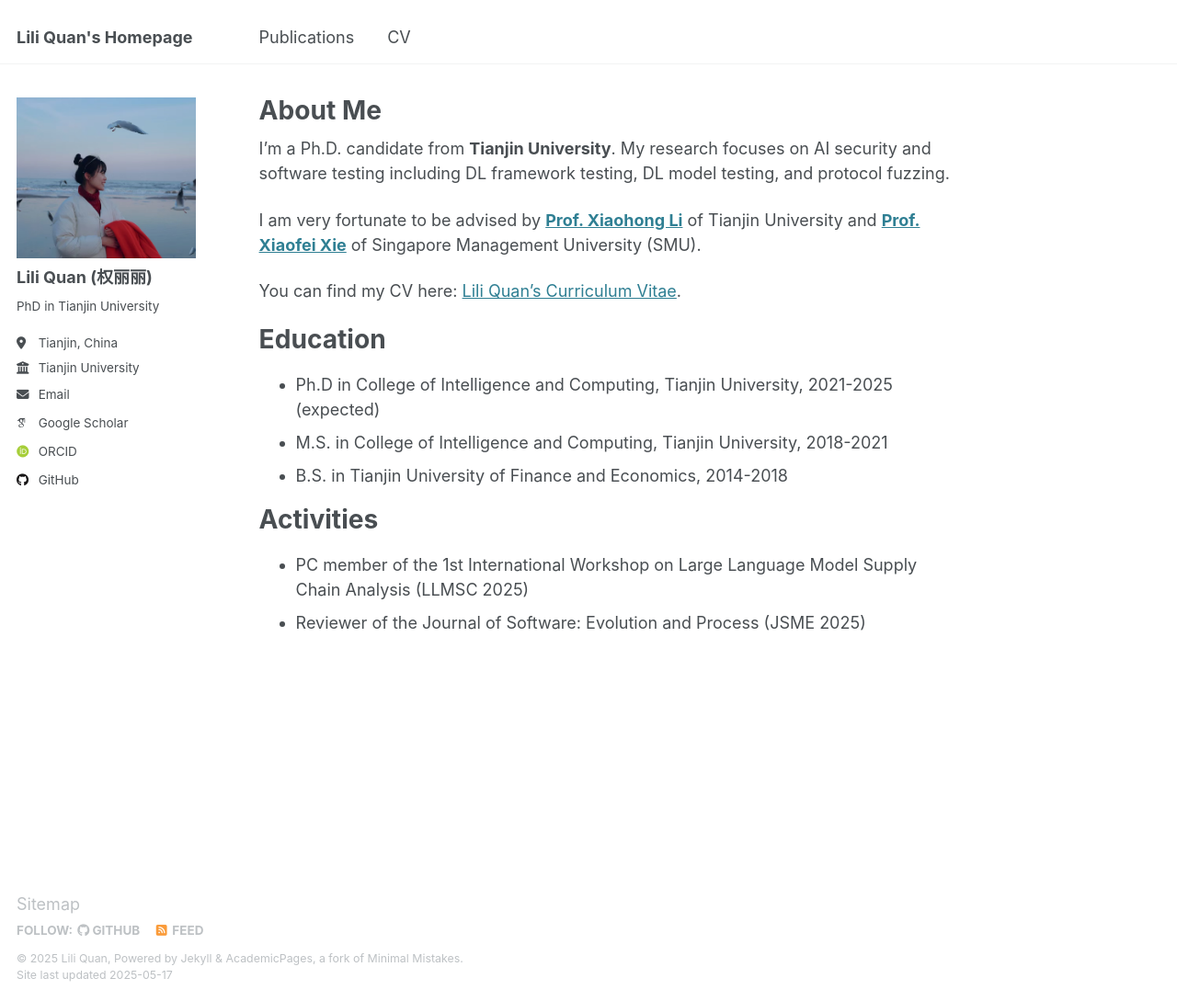
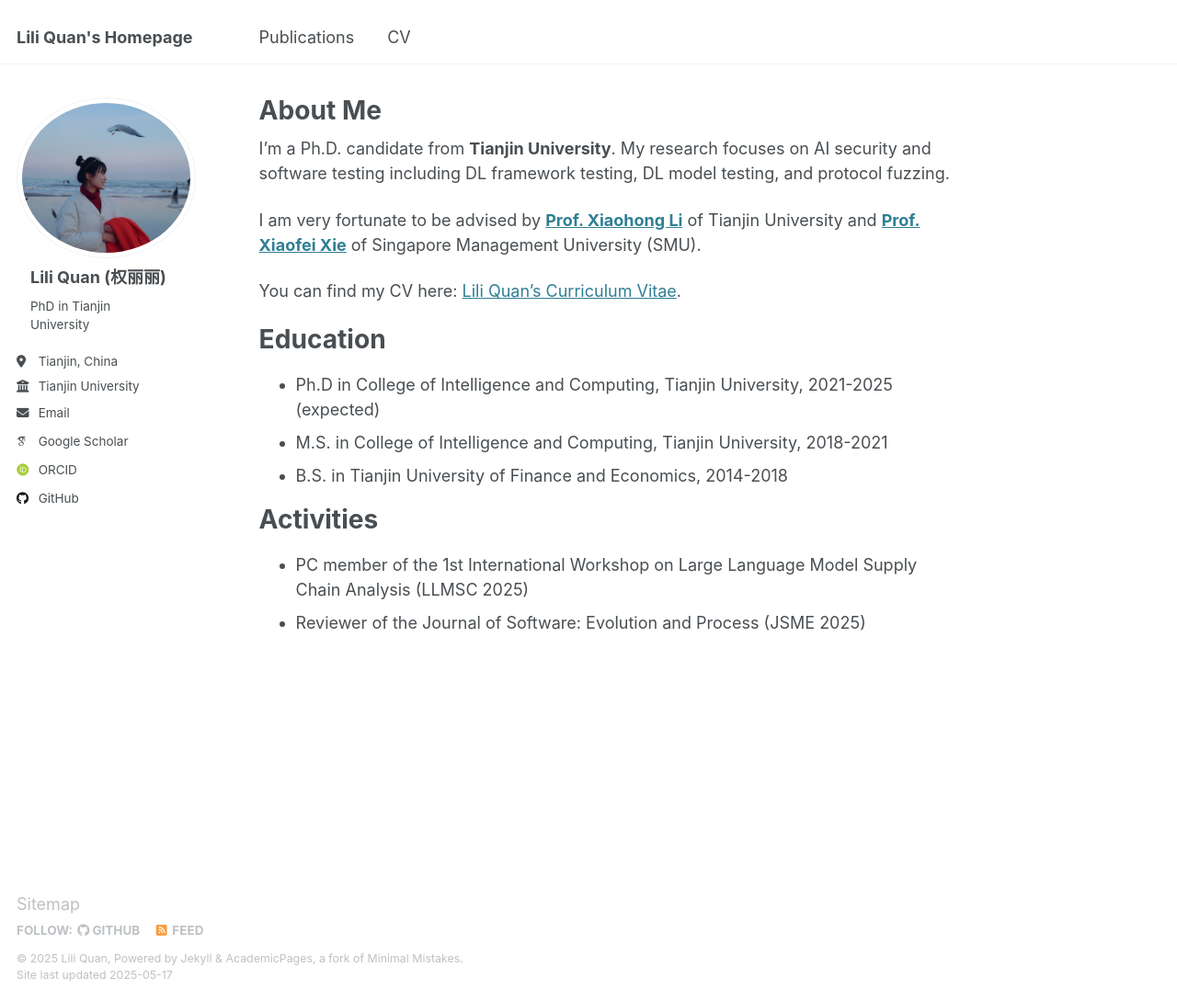
Before and after one commit to liliquan0118/liliquan0118.github.io, a Jekyll site: the page built from _pages/about.md, in a window 1280 px wide and 1089 px high. Shown: the whole window at 92% size. Built offline with Jekyll 4.4.1, drawn with Linux system fonts in a browser that asks for light colours; some web fonts are replaced.

Commit message:
Update _sidebar.scss

```diff
--- a/_sass/layout/_sidebar.scss
+++ b/_sass/layout/_sidebar.scss
@@ -92,21 +92,15 @@
   img {
     width: 200px;           // ✅ 明确指定宽度
     height: 175px;          // ✅ 明确指定高度（可选）
-    //border-radius: 50%;     // 圆形头像
+    border-radius: 50%;     // 圆形头像
     object-fit: cover;      // 防止变形裁剪
-    // @include breakpoint($large) {
-    //   padding: 5px;
-    //   border: 1px solid var(--global-border-color);
-    // }
+    @include breakpoint($large) {
+      padding: 5px;
+      border: 1px solid var(--global-border-color);
+    }
   }
 }
-// 移动端适配样式（小屏）
-@media screen and (max-width: 768px) {
-  .author__avatar img {
-    width: 70px;
-    height: 100px;
-  }
-}
+
 .author__content {
   display: table-cell;
   vertical-align: top;
@@ -115,13 +109,19 @@
   line-height: 1;
 
   @include breakpoint($large) {
-    display: block;
-    width: 100%;
-    padding-left: 0;
-    padding-right: 0;
+  display: table-cell;
+  vertical-align: middle;
+    // display: block;
+    // width: 100%;
+    // padding-left: 0;
+    // padding-right: 0;
   }
 }
-
+// .author__avatar,
+// .author__content {
+//   display: table-cell;
+//   vertical-align: middle;
+// }
 .author__name {
   margin: 0;
 
```
